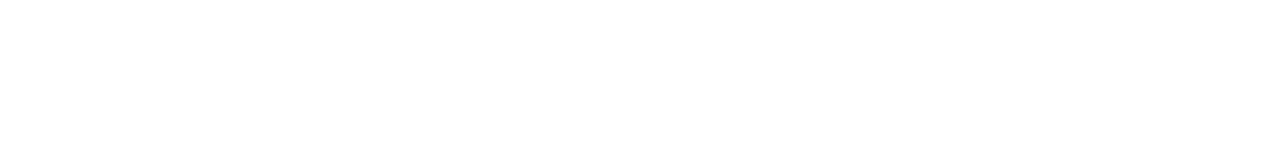
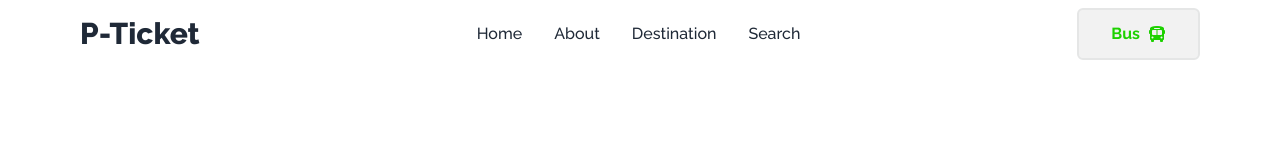
Before and after one commit to AvijitRoy111/Assigment-5-smart-ticket, a plain HTML site: page index.html in a window 1280 px wide. Drawn offline with nearby package versions, Linux system fonts and the light colour scheme.

Commit message:
added the navber section

```diff
--- /dev/null
+++ b/Styles/css.css
@@ -0,0 +1,5 @@
+
+@import url('https://fonts.googleapis.com/css2?family=Raleway:ital,wght@0,100..900;1,100..900&display=swap');
+.font-railway{
+    font-family: "Raleway", sans-serif;
+}
--- a/index.html
+++ b/index.html
@@ -4,16 +4,54 @@
     <meta charset="UTF-8">
     <meta name="viewport" content="width=device-width, initial-scale=1.0">
     <title>Assigment-5 smart ticket</title>
+
+    <!-- css link -->
+    <link rel="stylesheet" href="Styles/css.css">
+
+    <!-- font Aowesome link -->
+    <link rel="stylesheet" href="https://cdnjs.cloudflare.com/ajax/libs/font-awesome/6.6.0/css/all.min.css" integrity="sha512-Kc323vGBEqzTmouAECnVceyQqyqdsSiqLQISBL29aUW4U/M7pSPA/gEUZQqv1cwx4OnYxTxve5UMg5GT6L4JJg==" crossorigin="anonymous" referrerpolicy="no-referrer" />
+
+    <!-- tailwind styles link -->
+    <link href="https://cdn.jsdelivr.net/npm/daisyui@4.12.10/dist/full.min.css" rel="stylesheet" type="text/css" />
+    <script src="https://cdn.tailwindcss.com"></script>
+
 </head>
 <body>
-    <header>
+    <!-- Nabver section starts -->
+    <header class="container mx-auto">
+        <nav class="flex flex-row justify-between items-center px-5 lg:px-20 font-railway mt-2 ">
+            <div>
+                <h1 class="text-3xl font-extrabold">P-Ticket</h1>
+            </div>
 
+            <div class="">
+                <ul class="hidden lg:flex gap-8">
+                    <li class="font-medium hover:text-slate-500 hover:cursor-pointer">Home</li>
+                    <li class="font-medium hover:text-slate-500 hover:cursor-pointer">About</li>
+                    <li class="font-medium hover:text-slate-500 hover:cursor-pointer">Destination</li>
+                    <li class="font-medium hover:text-slate-500 hover:cursor-pointer">Search</li>
+                </ul>
+
+            </div>
+
+            <div>
+                <button class="bg-base-200 py-3 px-8 rounded-md flex flex-row gap-2 items-center text-[#1DD100] font-bold border-2 border-base-300">Bus<i class="fa-solid fa-bus"></i></button>
+            </div>
+        </nav>
     </header>
+    <!-- navber end -->
+
+
+    <!-- main section start -->
     <main>
 
     </main>
+    <!-- main section end -->
+
+    <!-- footer section starts -->
     <footer>
 
     </footer>
+    <!-- footer section end -->
 </body>
 </html>
--- /dev/null
+++ b/tailwind.config.js
@@ -0,0 +1,8 @@
+/** @type {import('tailwindcss').Config} */
+module.exports = {
+    content: ["./src/**/*.{html,js}"],
+    theme: {
+      extend: {},
+    },
+    plugins: [],
+  }
```
